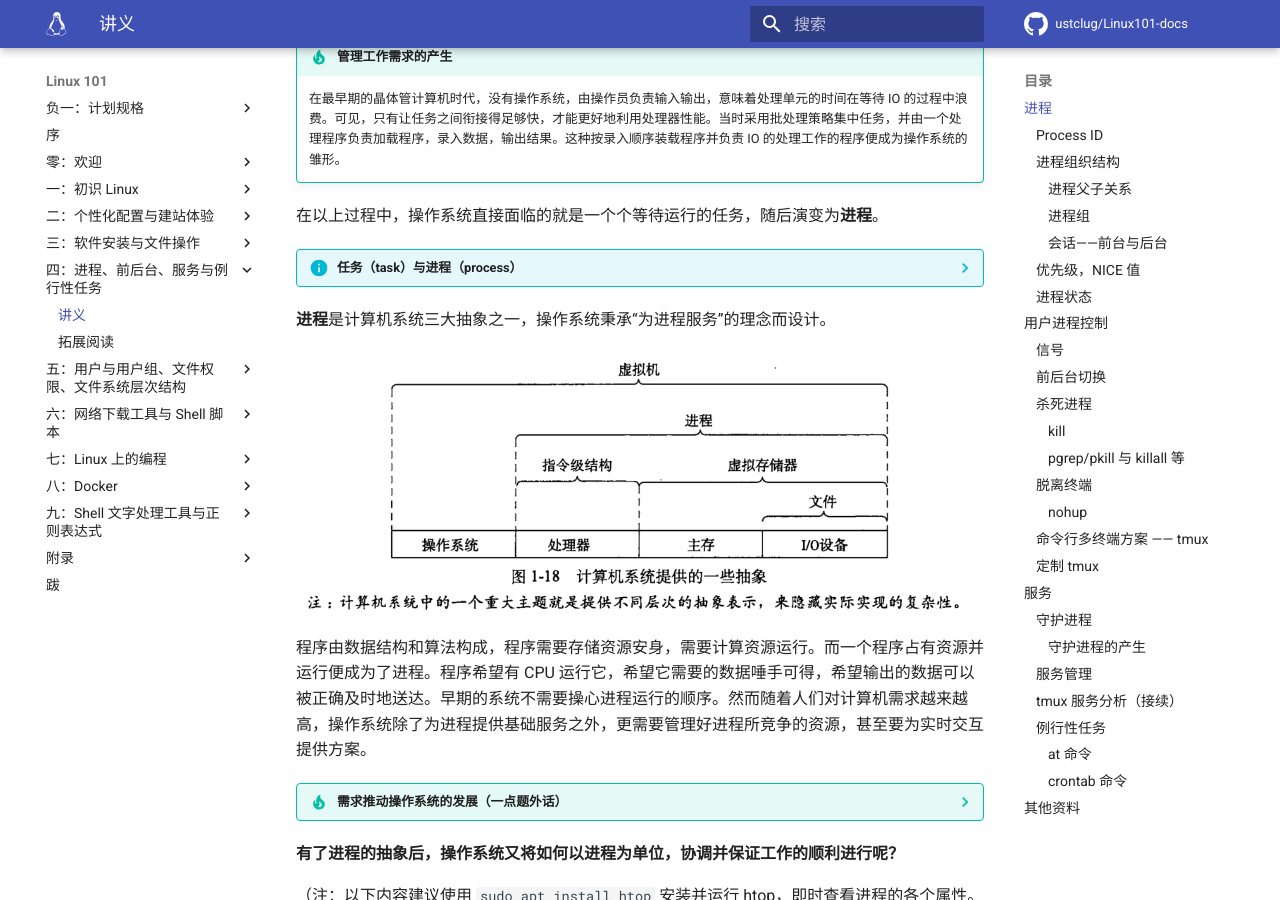
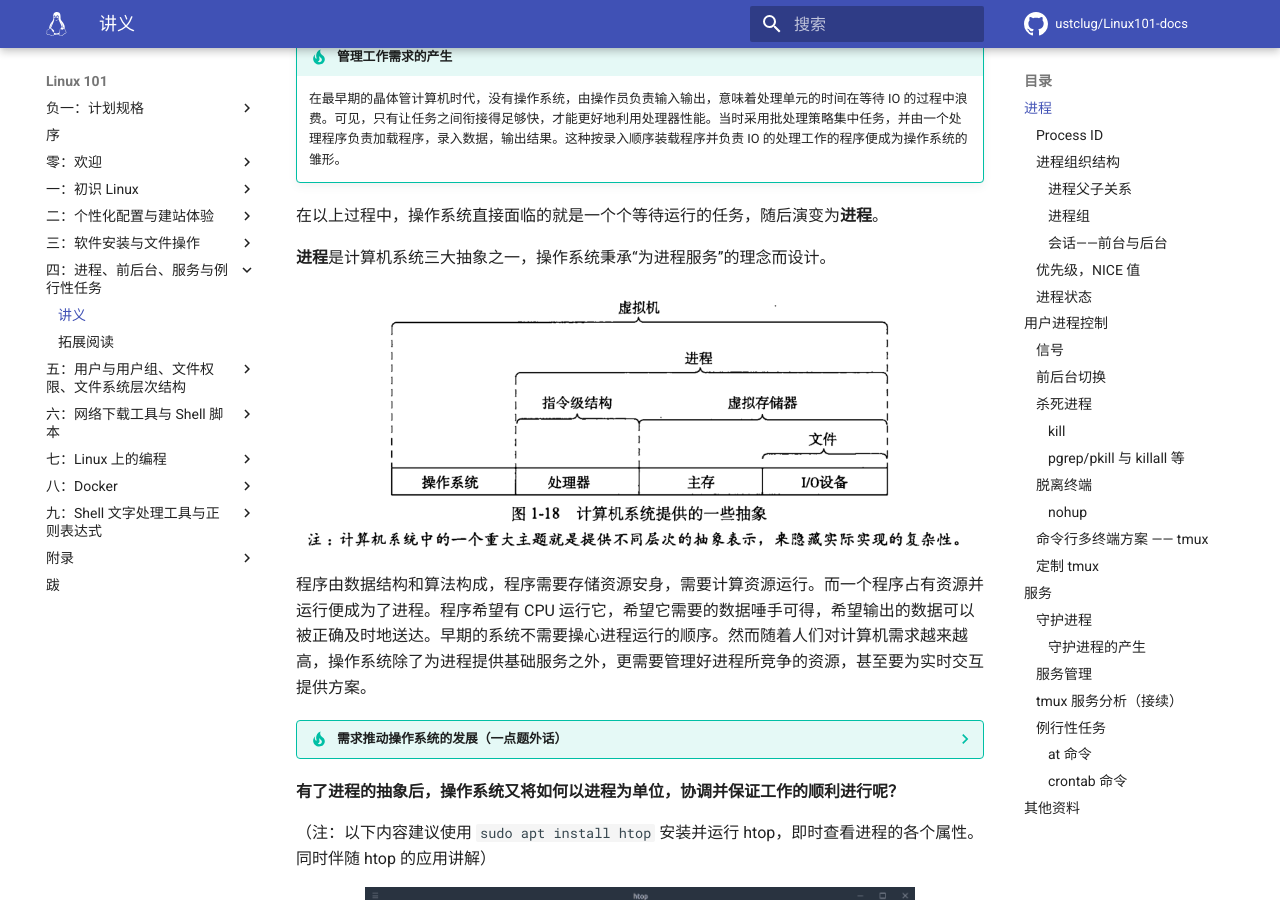
Before and after one commit to ustclug/Linux101-docs, an MkDocs documentation site: the page built from docs/Ch04/index.md, in a window 1280 px wide and 900 px high, scrolled down 775 px. Built offline with MkDocs 1.6.1 and Material for MkDocs 9.7.7, drawn with Linux system fonts in a browser that asks for light colours; comment, search, counter and statistics services are not loaded; some of the changed lines change nothing that is shown.

Commit message:
Ch04: remove confusing "task"

```diff
--- a/docs/Ch04/index.md
+++ b/docs/Ch04/index.md
@@ -24,11 +24,6 @@
     在最早期的晶体管计算机时代，没有操作系统，由操作员负责输入输出，意味着处理单元的时间在等待 IO 的过程中浪费。可见，只有让任务之间衔接得足够快，才能更好地利用处理器性能。当时采用批处理策略集中任务，并由一个处理程序负责加载程序，录入数据，输出结果。这种按录入顺序装载程序并负责 IO 的处理工作的程序便成为操作系统的雏形。
 
 在以上过程中，操作系统直接面临的就是一个个等待运行的任务，随后演变为**进程**。
-
-
-??? info "任务（task）与进程（process）"
-    事实上，任务只是那么一段需要运行的代码（重点强调完成一件事），而进程是一个任务管理意义上的实体，不仅包括代码，还有自己的状态信息（下面介绍）。
-
 
 **进程**是计算机系统三大抽象之一，操作系统秉承“为进程服务”的理念而设计。
 
```
